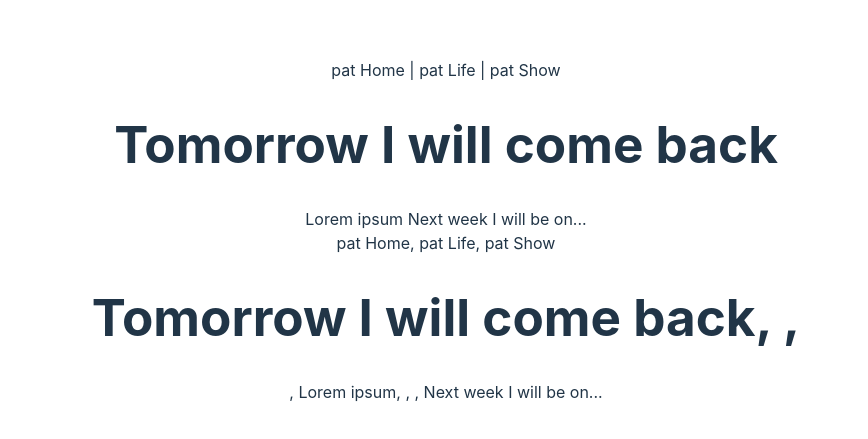
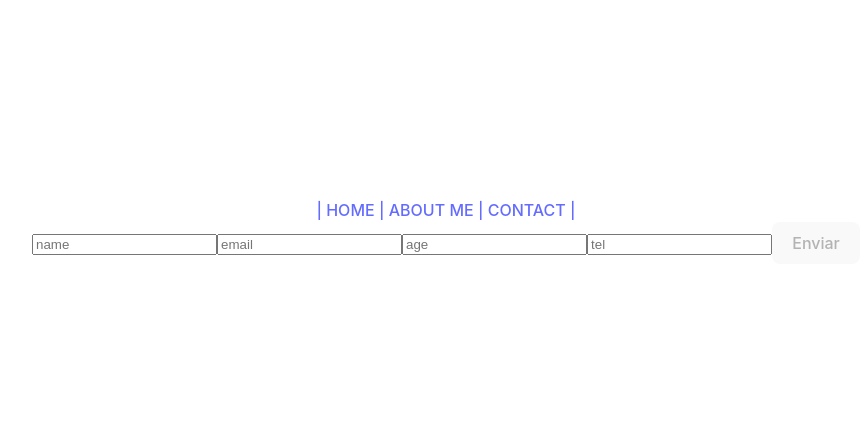
Before and after one commit to pafz/personalPage, a React (Vite) app: page /contact in a window 1280 px wide. Shown: the part 169-608 px from the top of the page, without its empty margins (194-1062 px from the left). Built offline with nearby package versions, Linux system fonts and the light colour scheme.

Commit message:
form, a validation, localStorage, ReactRouter

```diff
--- a/package.json
+++ b/package.json
@@ -11,7 +11,8 @@
   },
   "dependencies": {
     "react": "^18.2.0",
-    "react-dom": "^18.2.0"
+    "react-dom": "^18.2.0",
+    "react-router-dom": "^6.14.2"
   },
   "devDependencies": {
     "@types/react": "^18.2.15",
--- a/src/App.jsx
+++ b/src/App.jsx
@@ -1,9 +1,11 @@
 import './App.css'
+import Home from './components/Home/home';
 import Header from './components/Header/Header'
-import HeaderClass from './components/HeaderClass/headerClass';
-import Home from './components/Home/home';
-import HomeClass from './components/HomeClass/HomeClass';
-
+import Contact from './components/Contact/Contact';
+//import HomeClass from './components/HomeClass/HomeClass';
+//import HeaderClass from './components/HeaderClass/headerClass';
+import { BrowserRouter, Route, Routes } from "react-router-dom";
+import Aboutme from './components/Aboutme/Aboutme';
 
 const home = 'pat Home';
 const aboutme = 'pat Life';
@@ -16,20 +18,29 @@ const showMyEvent = 'Next week I will be on...';
 function App() {
   return (
     <>
-<Header home={home} aboutme={aboutme} show={show}/>
-<container>
-  <h1>
-  <Home title={title}/></h1>
+<div>
+<BrowserRouter>
+      <Header />
+      <Routes>
+        <Route path="/" element={<Home />} />
+        <Route path="/header" element={<Header />} />
+        <Route path="/aboutme" element={<Aboutme />} />
+        <Route path="/contact" element={<Contact />} />
+      </Routes>
+      </BrowserRouter>
+  {/* <h1> */}
+  {/* <Home title={title}/></h1>
   <Home textCome={textCome}/>
   <Home showMyEvent={showMyEvent}/>
-</container>
-<div>
+  <Contact/> */}
+</div>
+{/* <div> //The same using classes
   <HeaderClass home={home} aboutme={aboutme} show={show}/>
   <h1>
   <HomeClass title={title}/></h1>
   <HomeClass textCome={textCome}/>
   <HomeClass showMyEvent={showMyEvent}/>
-</div>
+</div> */}
     </>
   )
 }
--- /dev/null
+++ b/src/components/Aboutme/Aboutme.jsx
@@ -0,0 +1,9 @@
+import React from 'react'
+
+const Aboutme = () => {
+  return (
+    <div>Aboutme</div>
+  )
+}
+
+export default Aboutme
--- /dev/null
+++ b/src/components/Contact/Contact.jsx
@@ -0,0 +1,90 @@
+import React, { useState } from 'react'
+import {useNavigate} from 'react-router-dom';
+
+const Contact = () => {
+    let navigate = useNavigate();
+    const initialState = {
+        name: "",
+        email: "",
+      };
+   //*estados del componente
+  //estado del formulario
+  const [data, setData] = useState(initialState);
+  //data anyName   setAnyName     -> in this order  useState -> always the same name
+
+//estado del botón disabled
+const [btnDisabled, setBtnDisabled] = useState(true);
+
+  const [message, setMessage] = useState("");
+
+
+  const handleInputChange = (event) => {
+    // console.log(event.target.name); //nombre del input en el que escribo
+    // console.log(event.target.value); //lo que escribo
+    setData({
+      ...data, //para que no borre los valores que ya había
+      [event.target.name]: event.target.value,
+    });
+    if (data.name.length + 1 < 3) {
+      setMessage("Name must be at least 3 characters");
+      setBtnDisabled(true);
+    } else {
+      setMessage(null);
+      setBtnDisabled(false);
+
+    }
+  };
+
+    //funcion que limpia el formulario
+    const clearForm = () => {
+        setData(initialState);
+      };
+
+      const handleSubmit = (e) => {
+        e.preventDefault();
+        //acciones formularios
+        console.log("Datos formulario", data);
+        localStorage.setItem("form",JSON.stringify(data));
+        //limpiamos formulario
+        clearForm();
+        setMessage("Formulario enviado con éxito")
+        setTimeout(() => {
+          navigate('/');
+        }, 3000);
+      };
+
+  return (
+    <div>
+    <form onSubmit={handleSubmit}>
+      <input
+        type="text"
+        placeholder="name"
+        onChange={handleInputChange}
+        name="name"
+      />
+      <input
+        type="email"
+        placeholder="email"
+        onChange={handleInputChange}
+        name="email"
+      />
+      <input
+      type="number"
+      placeholder='age'
+      onChange={handleInputChange}
+      name="age"
+      />
+      <input
+      type="tel"
+      placeholder='tel'
+      onChange={handleInputChange}
+      name='tel'
+      />
+      <button type="submit" disabled={btnDisabled}>Enviar</button>
+      {message}
+</form>
+</div>
+  )
+}
+
+export default Contact
--- a/src/components/Header/Header.jsx
+++ b/src/components/Header/Header.jsx
@@ -1,8 +1,15 @@
 import "./Header.css"
+import { Link } from "react-router-dom";
 
-const Header = (props) => {
+const Header = () => {
   return (
-    <span className='headerText'>{props.home} | {props.aboutme} | {props.show}</span>
+    <div>
+    <nav className='headerText'>
+    <Link to="/">| HOME </Link>
+    <Link to="/aboutme">| ABOUT ME |</Link>
+    <Link to="/contact"> CONTACT |</Link>
+    </nav>
+    </div>
   )
 }
 
```
Also changed, not shown: 1 other file (tests, documents, lock files or other folders).
